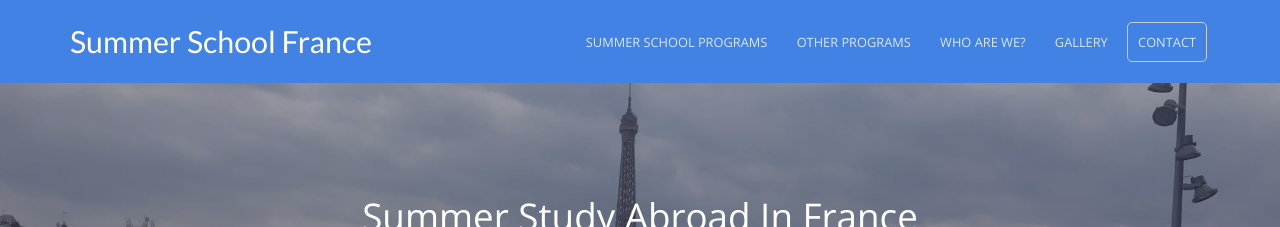
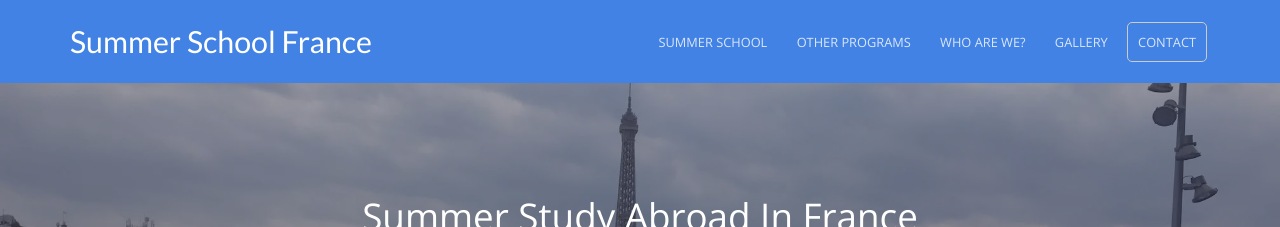
Before and after one commit to baritchie/project1, a Jekyll site: the page built from index.html, in a window 1280 px wide and 900 px high. Shown: the top 227 px of the window. Built offline with Jekyll 4.4.1, drawn with Linux system fonts in a browser that asks for light colours.

Commit message:
Updated '_data/navigation.yml' via CloudCannon

```diff
--- a/_data/navigation.yml
+++ b/_data/navigation.yml
@@ -1,4 +1,4 @@
-- name: Summer School Programs
+- name: Summer School
   link: /summerschoolprograms/
   new_window: false
   highlight: false
```
